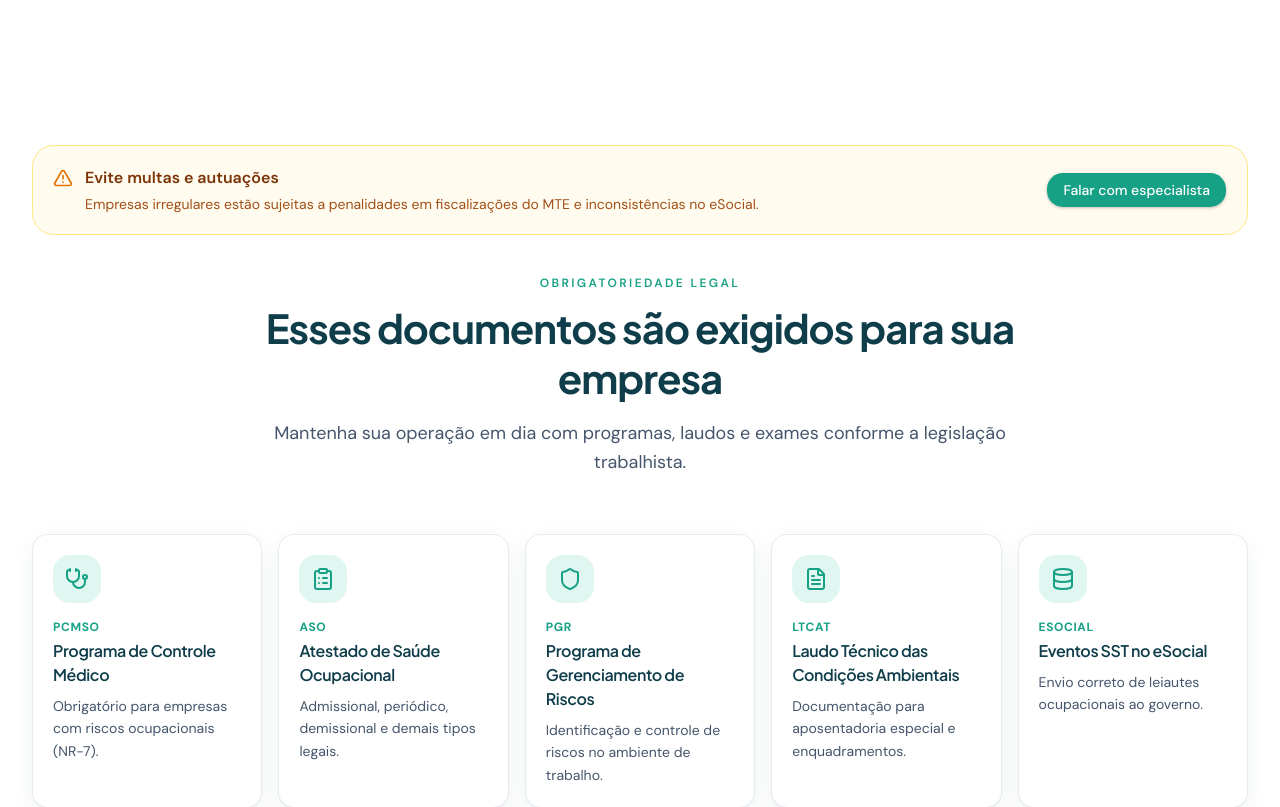
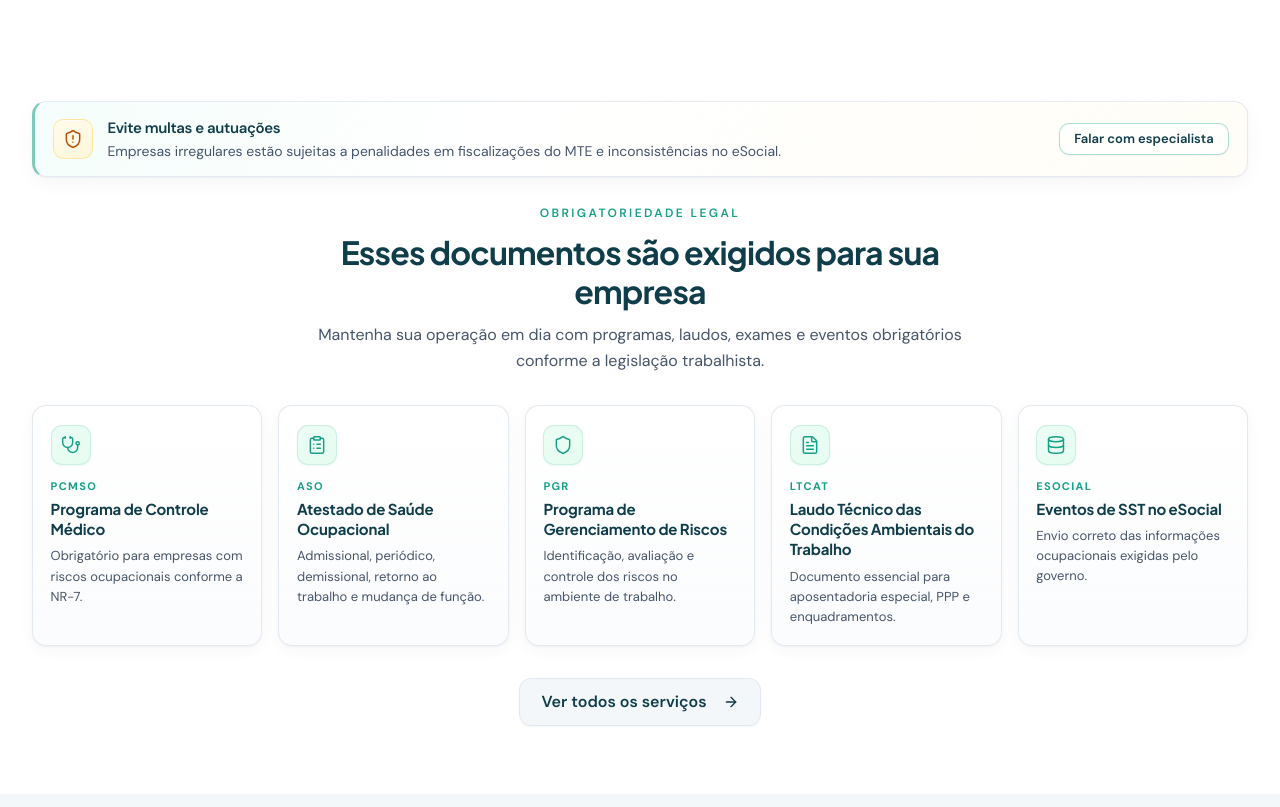
Before and after one commit to mentorupbrasil/ssma, a Next.js app: page /empresas in a window 1280 px wide. Shown: the part 2140-2947 px from the top of the page. Built offline with nearby package versions, Linux system fonts and the light colour scheme.

Commit message:
2º Seção

```diff
--- a/src/app/globals.css
+++ b/src/app/globals.css
@@ -138,6 +138,284 @@
     transform: translateY(-2px);
     border-color: rgb(22 160 133 / 0.25);
     box-shadow: var(--shadow-card);
+  }
+
+  .compliance-section {
+    padding: 3.25rem 0;
+  }
+
+  @media (min-width: 768px) {
+    .compliance-section {
+      padding: 3.75rem 0;
+    }
+  }
+
+  @media (min-width: 1024px) {
+    .compliance-section {
+      padding: 4.25rem 0;
+    }
+  }
+
+  .compliance-alert {
+    display: flex;
+    flex-direction: column;
+    gap: 0.875rem;
+    margin-bottom: 1.5rem;
+    border-radius: 0.875rem;
+    border: 1px solid rgb(226 232 240 / 0.9);
+    border-left: 3px solid rgb(22 160 133 / 0.55);
+    background: linear-gradient(
+      105deg,
+      rgb(240 253 250 / 0.7) 0%,
+      rgb(255 255 255) 38%,
+      rgb(255 251 235 / 0.45) 100%
+    );
+    padding: 0.9rem 1rem;
+    box-shadow:
+      0 1px 2px rgb(15 23 42 / 0.04),
+      0 6px 20px rgb(15 23 42 / 0.04);
+  }
+
+  @media (min-width: 640px) {
+    .compliance-alert {
+      flex-direction: row;
+      align-items: center;
+      justify-content: space-between;
+      gap: 1.25rem;
+      margin-bottom: 1.75rem;
+      padding: 0.95rem 1.15rem;
+    }
+  }
+
+  .compliance-alert-content {
+    display: flex;
+    align-items: center;
+    gap: 0.875rem;
+    min-width: 0;
+  }
+
+  .compliance-alert-icon {
+    display: flex;
+    flex-shrink: 0;
+    align-items: center;
+    justify-content: center;
+    width: 2.5rem;
+    height: 2.5rem;
+    border-radius: 0.65rem;
+    border: 1px solid rgb(251 191 36 / 0.35);
+    background: linear-gradient(
+      145deg,
+      rgb(255 251 235) 0%,
+      rgb(254 243 199 / 0.65) 100%
+    );
+    box-shadow: 0 1px 0 rgb(255 255 255 / 0.8) inset;
+  }
+
+  .compliance-alert-action {
+    width: 100%;
+  }
+
+  @media (min-width: 640px) {
+    .compliance-alert-action {
+      width: auto;
+    }
+  }
+
+  .compliance-alert-btn {
+    border-color: rgb(22 160 133 / 0.35);
+    background: rgb(255 255 255 / 0.85);
+    color: var(--brand-navy);
+    font-weight: 600;
+    border-radius: 0.65rem;
+    box-shadow: 0 1px 2px rgb(15 23 42 / 0.04);
+    transition:
+      background 0.25s ease,
+      border-color 0.25s ease,
+      box-shadow 0.25s ease;
+  }
+
+  .compliance-alert-btn:hover {
+    border-color: rgb(22 160 133 / 0.5);
+    background: rgb(240 253 250);
+    box-shadow: 0 2px 8px rgb(22 160 133 / 0.1);
+  }
+
+  .compliance-section-title {
+    margin-bottom: 1.75rem !important;
+    max-width: 42rem;
+  }
+
+  @media (min-width: 768px) {
+    .compliance-section-title {
+      margin-bottom: 2rem !important;
+    }
+  }
+
+  .compliance-section-title h2 {
+    font-size: clamp(1.65rem, 2.5vw, 2.25rem);
+    line-height: 1.2;
+  }
+
+  .compliance-section-title p:last-child {
+    margin-top: 0.75rem;
+    font-size: 1rem;
+    line-height: 1.6;
+    color: rgb(71 85 105);
+  }
+
+  .compliance-docs-grid {
+    display: grid;
+    gap: 0.875rem;
+    grid-template-columns: 1fr;
+  }
+
+  @media (min-width: 640px) {
+    .compliance-docs-grid {
+      gap: 1rem;
+      grid-template-columns: repeat(2, 1fr);
+    }
+  }
+
+  @media (min-width: 1024px) {
+    .compliance-docs-grid {
+      grid-template-columns: repeat(3, 1fr);
+    }
+  }
+
+  @media (min-width: 1280px) {
+    .compliance-docs-grid {
+      grid-template-columns: repeat(5, 1fr);
+    }
+  }
+
+  .compliance-doc-card {
+    display: flex;
+    flex-direction: column;
+    height: 100%;
+    border-radius: 0.875rem;
+    border: 1px solid rgb(226 232 240 / 0.95);
+    background: linear-gradient(180deg, rgb(255 255 255) 0%, rgb(248 250 252 / 0.6) 100%);
+    padding: 1.15rem 1.1rem;
+    box-shadow:
+      0 1px 0 rgb(255 255 255) inset,
+      0 1px 2px rgb(15 23 42 / 0.04),
+      0 4px 16px rgb(15 23 42 / 0.04);
+    transition:
+      border-color 0.3s ease,
+      box-shadow 0.3s ease,
+      transform 0.3s cubic-bezier(0.22, 1, 0.36, 1);
+  }
+
+  .compliance-doc-card:hover {
+    border-color: rgb(22 160 133 / 0.28);
+    box-shadow:
+      0 1px 0 rgb(255 255 255) inset,
+      0 0 0 1px rgb(22 160 133 / 0.08),
+      0 8px 24px rgb(15 23 42 / 0.07);
+    transform: translateY(-2px);
+  }
+
+  .compliance-doc-card-icon {
+    display: inline-flex;
+    align-items: center;
+    justify-content: center;
+    width: 2.5rem;
+    height: 2.5rem;
+    margin-bottom: 0.85rem;
+    border-radius: 0.7rem;
+    background: linear-gradient(
+      145deg,
+      rgb(236 253 245) 0%,
+      rgb(209 250 229 / 0.55) 100%
+    );
+    border: 1px solid rgb(22 160 133 / 0.15);
+    box-shadow: 0 1px 2px rgb(22 160 133 / 0.08);
+    transition:
+      background 0.3s ease,
+      border-color 0.3s ease,
+      box-shadow 0.3s ease;
+  }
+
+  .compliance-doc-card-icon svg {
+    width: 1.25rem;
+    height: 1.25rem;
+    color: var(--brand-green);
+  }
+
+  .compliance-doc-card:hover .compliance-doc-card-icon {
+    background: linear-gradient(
+      145deg,
+      rgb(209 250 229 / 0.75) 0%,
+      rgb(167 243 208 / 0.45) 100%
+    );
+    border-color: rgb(22 160 133 / 0.28);
+    box-shadow: 0 2px 8px rgb(22 160 133 / 0.12);
+  }
+
+  .compliance-doc-sigla {
+    font-size: 0.6875rem;
+    font-weight: 700;
+    letter-spacing: 0.12em;
+    text-transform: uppercase;
+    color: var(--brand-green);
+  }
+
+  .compliance-doc-title {
+    margin-top: 0.25rem;
+    font-size: 0.9375rem;
+    font-weight: 700;
+    line-height: 1.35;
+    color: var(--brand-navy);
+    letter-spacing: -0.01em;
+  }
+
+  .compliance-doc-desc {
+    margin-top: 0.45rem;
+    font-size: 0.8125rem;
+    line-height: 1.55;
+    color: rgb(71 85 105);
+    flex-grow: 1;
+  }
+
+  .compliance-section-cta {
+    margin-top: 1.75rem;
+    text-align: center;
+  }
+
+  @media (min-width: 768px) {
+    .compliance-section-cta {
+      margin-top: 2rem;
+    }
+  }
+
+  .compliance-cta-btn {
+    border-radius: 0.75rem;
+    border-color: rgb(226 232 240);
+    padding-left: 1.35rem;
+    padding-right: 1.35rem;
+    font-weight: 600;
+    color: var(--brand-navy);
+    box-shadow: 0 1px 2px rgb(15 23 42 / 0.04);
+    transition:
+      border-color 0.25s ease,
+      background 0.25s ease,
+      box-shadow 0.25s ease,
+      color 0.25s ease;
+  }
+
+  .compliance-cta-btn:hover {
+    border-color: rgb(22 160 133 / 0.35);
+    background: rgb(240 253 250 / 0.6);
+    color: var(--brand-navy);
+    box-shadow: 0 4px 14px rgb(22 160 133 / 0.1);
+  }
+
+  .compliance-cta-btn svg {
+    transition: transform 0.25s ease;
+  }
+
+  .compliance-cta-btn:hover svg {
+    transform: translateX(2px);
   }
 
   .glass-header {
--- a/src/components/public/ComplianceSection.tsx
+++ b/src/components/public/ComplianceSection.tsx
@@ -1,59 +1,73 @@
 import Link from "next/link";
-import { AlertTriangle } from "lucide-react";
+import { ArrowRight, ShieldAlert } from "lucide-react";
 import { COMPLIANCE_DOCS } from "@/data/marketing";
 import { SectionTitle } from "@/components/public/SectionTitle";
 import { Button } from "@/components/ui/button";
+import { getClinicInfo, whatsappLink } from "@/lib/helpers";
 
 export function ComplianceSection() {
+  const clinic = getClinicInfo();
+
   return (
-    <section className="section-padding bg-white">
+    <section className="compliance-section bg-white">
       <div className="container-page">
-        <div className="mb-10 flex flex-col gap-4 rounded-2xl border border-amber-200 bg-amber-50/80 p-5 sm:flex-row sm:items-center sm:justify-between">
-          <div className="flex items-start gap-3">
-            <AlertTriangle className="mt-0.5 h-5 w-5 shrink-0 text-amber-600" />
-            <div>
-              <p className="font-semibold text-amber-900">Evite multas e autuações</p>
-              <p className="mt-1 text-sm text-amber-800/90">
+        <div className="compliance-alert">
+          <div className="compliance-alert-content">
+            <div className="compliance-alert-icon" aria-hidden>
+              <ShieldAlert className="h-5 w-5 text-amber-700" strokeWidth={1.75} />
+            </div>
+            <div className="min-w-0 flex-1">
+              <p className="text-[0.9375rem] font-semibold tracking-tight text-[var(--brand-navy)]">
+                Evite multas e autuações
+              </p>
+              <p className="mt-0.5 text-sm leading-snug text-slate-600">
                 Empresas irregulares estão sujeitas a penalidades em fiscalizações do MTE e
                 inconsistências no eSocial.
               </p>
             </div>
           </div>
-          <Link href="/contato?tipo=orcamento" className="shrink-0">
-            <Button variant="brand" className="w-full rounded-xl sm:w-auto">
+          <a
+            href={whatsappLink(
+              `Olá! Gostaria de falar com um especialista em SST da ${clinic.name}.`
+            )}
+            target="_blank"
+            rel="noopener noreferrer"
+            className="compliance-alert-action shrink-0"
+          >
+            <Button variant="outline" size="sm" className="compliance-alert-btn w-full sm:w-auto">
               Falar com especialista
             </Button>
-          </Link>
+          </a>
         </div>
 
         <SectionTitle
           eyebrow="Obrigatoriedade legal"
           title="Esses documentos são exigidos para sua empresa"
-          description="Mantenha sua operação em dia com programas, laudos e exames conforme a legislação trabalhista."
+          description="Mantenha sua operação em dia com programas, laudos, exames e eventos obrigatórios conforme a legislação trabalhista."
+          className="compliance-section-title"
         />
 
-        <div className="grid gap-4 sm:grid-cols-2 lg:grid-cols-3 xl:grid-cols-5">
-          {COMPLIANCE_DOCS.map((doc) => (
-            <div
-              key={doc.sigla}
-              className="premium-card-hover group border-slate-200/80 p-5"
-            >
-              <div className="mb-4 inline-flex rounded-xl bg-[var(--brand-green-light)] p-3 transition group-hover:bg-[var(--brand-green)]/15">
-                <doc.icon className="h-6 w-6 text-[var(--brand-green)]" />
+        <div className="compliance-docs-grid">
+          {COMPLIANCE_DOCS.map((doc) => {
+            const Icon = doc.icon;
+            return (
+              <div key={doc.sigla} className="compliance-doc-card group">
+                <div className="compliance-doc-card-icon">
+                  <Icon strokeWidth={1.75} />
+                </div>
+                <p className="compliance-doc-sigla">{doc.sigla}</p>
+                <h3 className="compliance-doc-title">{doc.name}</h3>
+                <p className="compliance-doc-desc">{doc.description}</p>
               </div>
-              <p className="text-xs font-bold uppercase tracking-wider text-[var(--brand-green)]">
-                {doc.sigla}
-              </p>
-              <h3 className="mt-1 font-semibold text-[var(--brand-navy)]">{doc.name}</h3>
-              <p className="mt-2 text-sm leading-relaxed text-slate-600">{doc.description}</p>
-            </div>
-          ))}
+            );
+          })}
         </div>
 
-        <div className="mt-10 text-center">
+        <div className="compliance-section-cta">
           <Link href="/servicos">
-            <Button variant="outline" size="lg" className="rounded-xl">
+            <Button variant="outline" size="lg" className="compliance-cta-btn group">
               Ver todos os serviços
+              <ArrowRight className="ml-2 h-4 w-4 transition-transform duration-250 group-hover:translate-x-0.5" />
             </Button>
           </Link>
         </div>
--- a/src/data/marketing.ts
+++ b/src/data/marketing.ts
@@ -18,31 +18,32 @@ export const COMPLIANCE_DOCS: ComplianceDoc[] = [
   {
     sigla: "PCMSO",
     name: "Programa de Controle Médico",
-    description: "Obrigatório para empresas com riscos ocupacionais (NR-7).",
+    description: "Obrigatório para empresas com riscos ocupacionais conforme a NR-7.",
     icon: Stethoscope,
   },
   {
     sigla: "ASO",
     name: "Atestado de Saúde Ocupacional",
-    description: "Admissional, periódico, demissional e demais tipos legais.",
+    description:
+      "Admissional, periódico, demissional, retorno ao trabalho e mudança de função.",
     icon: ClipboardList,
   },
   {
     sigla: "PGR",
     name: "Programa de Gerenciamento de Riscos",
-    description: "Identificação e controle de riscos no ambiente de trabalho.",
+    description: "Identificação, avaliação e controle dos riscos no ambiente de trabalho.",
     icon: Shield,
   },
   {
     sigla: "LTCAT",
-    name: "Laudo Técnico das Condições Ambientais",
-    description: "Documentação para aposentadoria especial e enquadramentos.",
+    name: "Laudo Técnico das Condições Ambientais do Trabalho",
+    description: "Documento essencial para aposentadoria especial, PPP e enquadramentos.",
     icon: FileText,
   },
   {
     sigla: "eSocial",
-    name: "Eventos SST no eSocial",
-    description: "Envio correto de leiautes ocupacionais ao governo.",
+    name: "Eventos de SST no eSocial",
+    description: "Envio correto das informações ocupacionais exigidas pelo governo.",
     icon: Database,
   },
 ];
```
